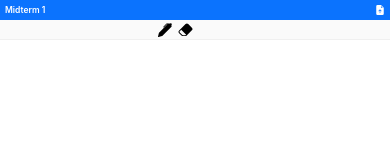
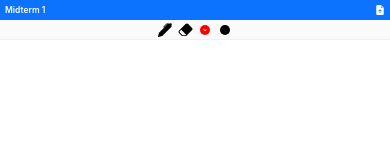
Before and after one commit to DanielRamsgard/govaluate-native-app, a React Native app: screen / in a window 390 px wide. Shown: the top 160 px of the page. Built offline with nearby package versions, Linux system fonts and the light colour scheme.

Commit message:
add width

```diff
--- /dev/null
+++ b/components/chevron.js
@@ -0,0 +1,22 @@
+import * as React from "react";
+import Svg, { Path } from "react-native-svg";
+
+const Chevron = (props) => (
+    <Svg
+        xmlns="http://www.w3.org/2000/svg"
+        width={4}
+        height={4}
+        fill="white"
+        viewBox="0 0 16 16"
+        {...props}
+    >
+        <Path
+            fillRule="evenodd"
+            stroke="white"
+            strokeWidth="1.75"
+            d="M1.646 4.646a.5.5 0 0 1 .708 0L8 10.293l5.646-5.647a.5.5 0 0 1 .708.708l-6 6a.5.5 0 0 1-.708 0l-6-6a.5.5 0 0 1 0-.708"
+        />
+    </Svg>
+);
+
+export default Chevron;
--- a/components/pdfStylus.js
+++ b/components/pdfStylus.js
@@ -3,6 +3,7 @@ import { View, Text, StyleSheet, SafeAreaView } from "react-native";
 import LogoFill from "./logoFill";
 import Eraser from "./eraser";
 import Stylus from "./stylus";
+import Chevron from "./chevron";
 
 const PDFStylus = () => {
     return (
@@ -22,12 +23,12 @@ const PDFStylus = () => {
                         <Eraser width={15} height={15}/>
                     </View>
                     <View style={styles.container}>
-                        <View style={styles}>
-
+                        <View style={[styles.circle, { backgroundColor: "red" }]}>
+                            <Chevron />
                         </View>
                     </View>
                     <View style={styles.container}>
-                        <View>
+                        <View style={[styles.circle, { backgroundColor: "black" }]}>
 
                         </View>
                     </View>
@@ -38,6 +39,13 @@ const PDFStylus = () => {
 }
 
 const styles = StyleSheet.create({
+    circle: {
+        justifyContent: "center",
+        alignItems: "center",
+        width: 10,
+        height: 10,
+        borderRadius: 10,
+    },
     container: {
         width: 20,
         height: 20,
```
